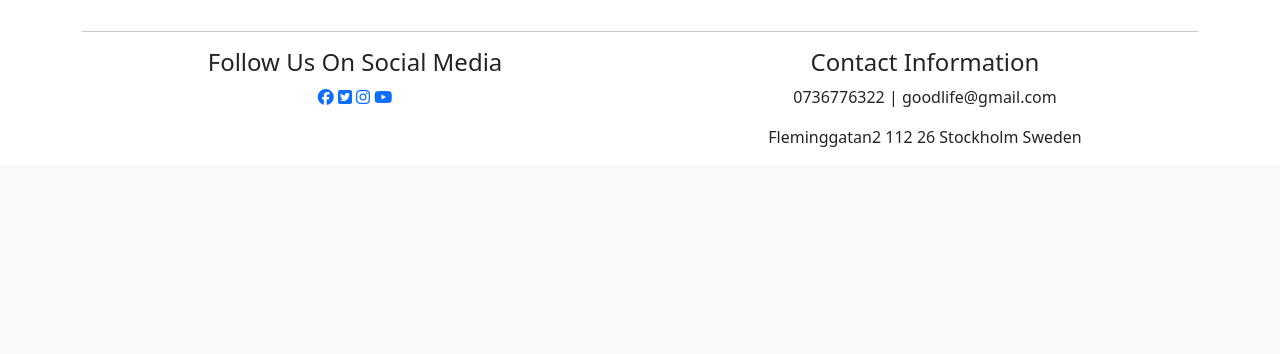
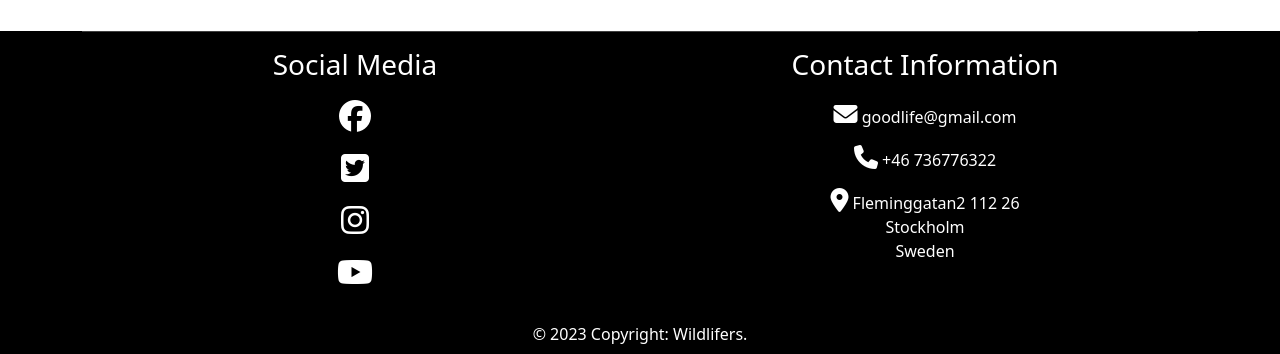
Before and after one commit to Ewie1/CI_PP4_Wildlifers, a Django app: page / in a window 1280 px wide. Shown: the part 2011-2365 px from the top of the page. Before the commit the page ends 2158 px from the top, so only its background shows below. Run offline with Django 3.2, Linux system fonts and the light colour scheme; some libraries are stand-ins or nearby versions.

Commit message:
Style footer media links, contact information and add background color

```diff
--- a/static/css/style.css
+++ b/static/css/style.css
@@ -6,6 +6,7 @@
 * {
     margin: 0;
     padding: 0;
+    border: none;
 }
 
 /*Add website font-family */
@@ -80,3 +81,39 @@ h2 {
 .homepage-program-link {
     text-align: center;
 }
+
+/*Stlye footer contents*/
+footer {
+    height: 300px;
+    color: #fff;
+    background: black;
+}
+
+.media-links a {
+    text-decoration: none;
+}
+
+.media-links i {
+    color: #fff;
+    font-size: 2rem;
+    display: block;
+    padding: 10px;
+}
+
+.contact-us {
+    line-height: 1.5rem;
+}
+
+.contact-us h3 {
+    margin-bottom: 20px;
+}
+
+.contact-us i {
+    font-size: 1.5rem;
+}
+
+.copyright {
+    text-align: center;
+    color: #fff;
+    background: black;
+}
--- a/templates/base.html
+++ b/templates/base.html
@@ -61,7 +61,7 @@
     <hr>
     <div class="row">
       <div class="col-sm-6 col-md-6 text-center media-links">
-        <h4 class="follow-us general-sub">Follow Us On Social Media</h4>
+        <h3 class="follow-us general-sub">Social Media</h3>
         <ul class="list-unstyled">
           <li>
             <a href="https://facebook.com" target="_blank" rel="noopener"
@@ -78,14 +78,19 @@
       <div class="col-md-6 col-sm-6">
         <div class="row contact-us">
           <div class="col-sm-12 text-center">
-            <h4 class="uppercase">Contact Information</h4>
-            <p>0736776322 | goodlife@gmail.com</p>
-            <p>Fleminggatan2 112 26 Stockholm Sweden</p>
+            <h3 class="uppercase">Contact Information</h3>
+            <p><i class="fa-solid fa-envelope"></i> goodlife@gmail.com</p>
+            <p><i class="fa-solid fa-phone"></i> +46 736776322</p>
+            <p><i class="fa-solid fa-location-dot"></i> Fleminggatan2 112 26 <br> Stockholm <br> Sweden</p>
           </div>
         </div>
       </div>
     </div>
   </div>
+   <!-- Copyright -->
+   <div class="text-center p-2 copyright">
+    © 2023 Copyright: Wildlifers.
+   </div>
 </footer>
 
 <!-- font awesome script-->
```
